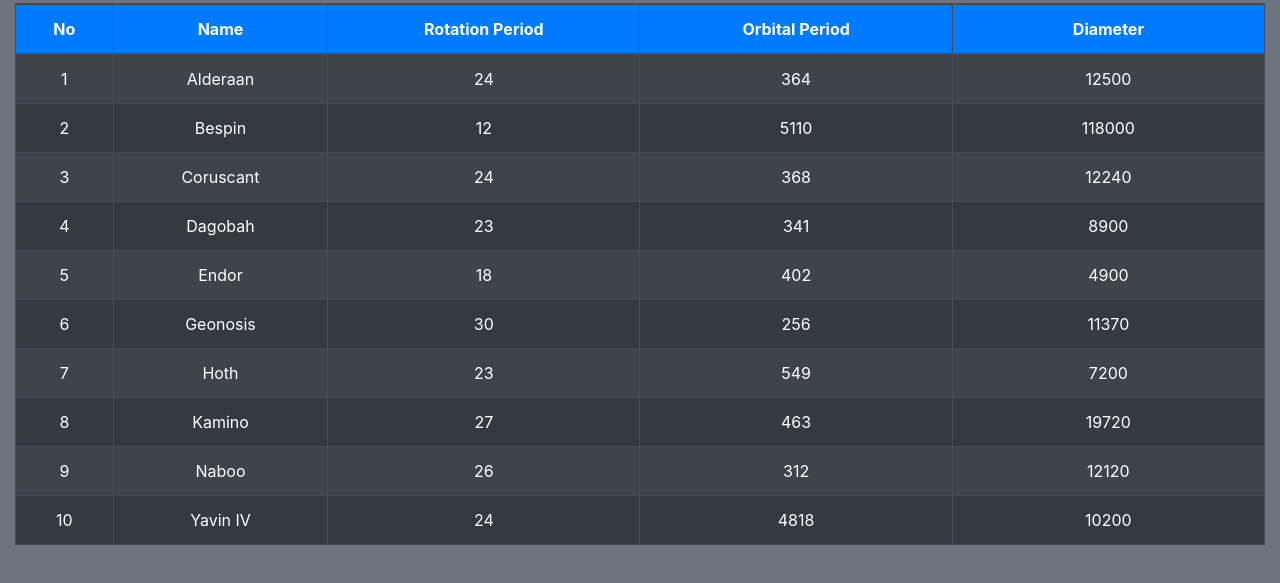
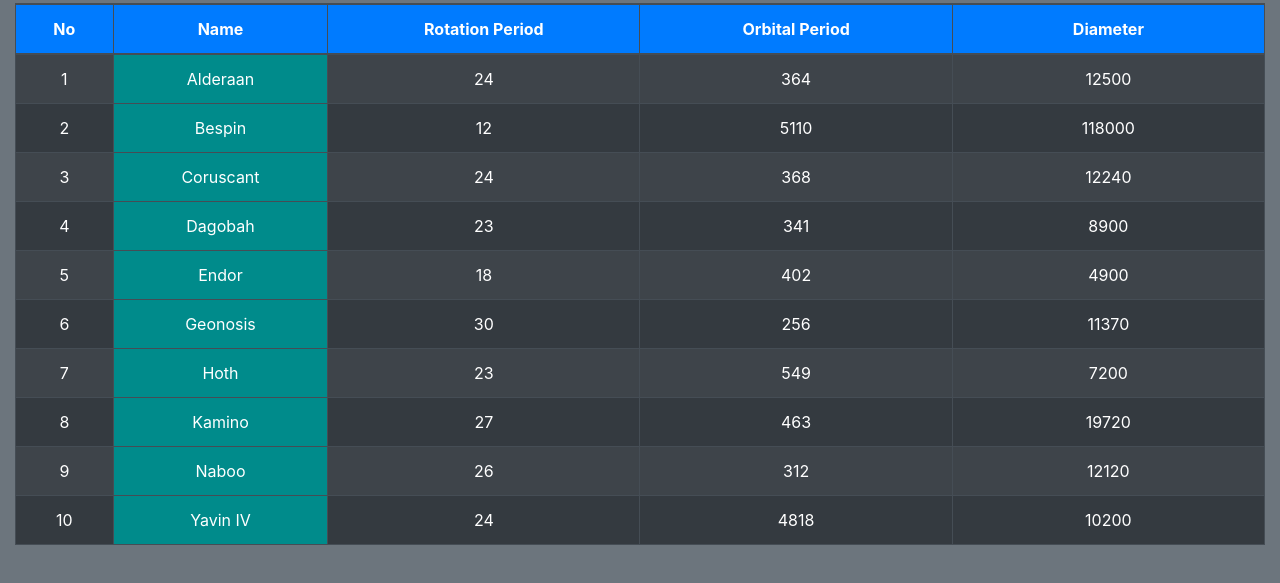
Before and after one commit to ifanzalukhu97/Exercise-3, a plain HTML site: page index.html in a window 1280 px wide. Shown: the part 47-630 px from the top of the page. Drawn offline with nearby package versions, Linux system fonts and the light colour scheme.

Commit message:
Add highlight filter columns

```diff
--- a/scripts/main.js
+++ b/scripts/main.js
@@ -8,8 +8,10 @@ let inputValueFiltersBy = document.querySelectorAll(".filter-by");
 // Load planet_list object from planet_list.js
 let planetList = planet_list;
 
-//Show tables row & by default sorting by "name"
+// Show tables row & by default sorting by "name"
 sortTableRow("name");
+// by default highlight "Name" columns
+highLightTableColumns("name");
 
 // sort an array of objects by a property value
 // but when the property value  is same, sorting again by "name"
@@ -40,11 +42,11 @@ function showTableRow() {
   planetList.forEach((planet, index) => {
     let tr = document.createElement("TR");
 
-    tr.appendChild(createTableData(index + 1));
-    tr.appendChild(createTableData(planet.name));
-    tr.appendChild(createTableData(planet.rotation_period));
-    tr.appendChild(createTableData(planet.orbital_period));
-    tr.appendChild(createTableData(planet.diameter));
+    tr.appendChild(createTableData(index + 1, `${index + 1}`));
+    tr.appendChild(createTableData(planet.name, "name"));
+    tr.appendChild(createTableData(planet.rotation_period, "rotation_period"));
+    tr.appendChild(createTableData(planet.orbital_period, "orbital_period"));
+    tr.appendChild(createTableData(planet.diameter, "diameter"));
 
     tBody.appendChild(tr);
   });
@@ -58,9 +60,11 @@ function resetTableBody() {
 }
 
 // Create element table data (TD) and return it
-function createTableData(teksNode) {
+function createTableData(teksNode, objectKey) {
   let td = document.createElement("TD");
-  tdText = document.createTextNode(teksNode);
+  td.className = objectKey;
+
+  let tdText = document.createTextNode(teksNode);
 
   td.appendChild(tdText);
   return td;
@@ -72,12 +76,25 @@ dropDownItems.forEach(dropDown => {
     // dropDown.getAttribute("object_key") is same with planetList key object
     sortTableRow(dropDown.getAttribute("object_key"));
 
+    // Highlight filter table columns
+    highLightTableColumns(dropDown.getAttribute("object_key"));
+
     // Update selected dropdown label
     dropDownButton.innerHTML = `<img src="./images/sort_asc.png"> ${
       dropDown.textContent
     }`;
   });
 });
+
+function highLightTableColumns(objectKeyAttr) {
+  tBody.childNodes.forEach(tr => {
+    tr.childNodes.forEach(td => {
+      if (td.className === `${objectKeyAttr}`) {
+        td.classList.toggle(`planet-${objectKeyAttr}`);
+      }
+    });
+  });
+}
 
 // Show / hide filter container table
 btnFilter.addEventListener("click", () => {
--- a/styles/style.css
+++ b/styles/style.css
@@ -13,3 +13,10 @@
 .view-gone {
   visibility: collapse;
 }
+
+.planet-name,
+.planet-rotation_period,
+.planet-orbital_period,
+.planet-diameter {
+  background-color: darkcyan;
+}
```
